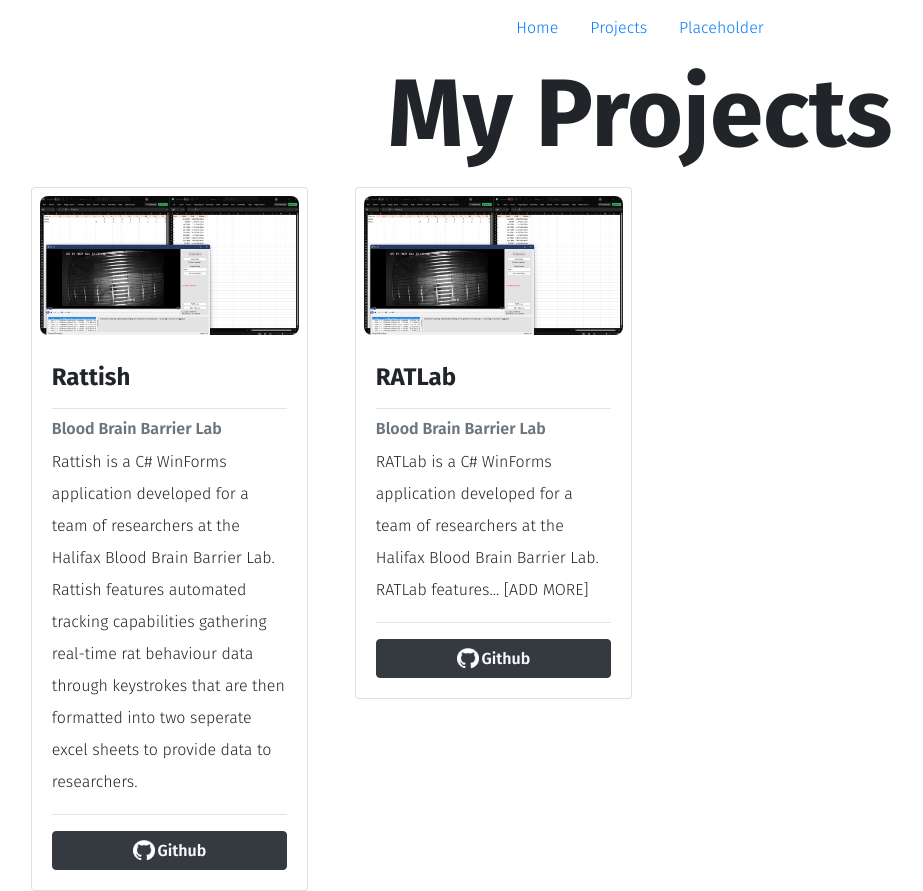
After one commit to SahilTalwarTOR/SahilTalwarTOR.github.io, a PHP site: page /work.html in a window 1280 px wide. The commit adds this page. Shown: the whole page, without its empty margins (0-923 px from the left). Run offline with PHP 8.4, Linux system fonts and the light colour scheme.

Commit message:
Fixed main homescreen & added a projects page as well

```diff
--- a/styles.css
+++ b/styles.css
@@ -138,7 +138,7 @@
 }
 
 #item3 {
-  grid-row: 2/3;
+  grid-row: 2;
   grid-column: 3;
 }
 
@@ -185,3 +185,56 @@
   from{transform: translate(0,0);}
   to {transform: translateY(-4.5rem);}
 }
+
+#paragraph {
+  width: 16rem;
+  line-height: 200%;
+}
+
+#item4 {
+  grid-row: 3;
+  grid-column: 3;
+}
+
+
+#mainTitle {
+  grid-row: 1; /* Adjusted rows if necessary */
+  grid-column: 2 / 4; /* Adjusted columns if necessary */
+  display: flex;
+  justify-content: center; /* Centers content horizontally */
+  align-items: center; /* Centers content vertically */
+  text-align: center; /* Centers text within the div */
+}
+
+#p1 {
+  grid-row: 2;
+  grid-column: 1;
+  margin-left: 10%;
+}
+
+#photo {
+  padding: 0.5rem;
+  border-radius: 1rem;
+}
+
+#details {
+  line-height: 200%;
+}
+
+#gitlogo {
+  height: 1.25rem;
+  width: 1.56rem;
+  margin-bottom: 1.25%;
+  padding-right: 1%;
+}
+
+#p2 {
+  grid-row: 2;
+  grid-column: 2;
+  margin-left: 10%;
+}
+
+#mainTitle h1 {
+  font-size: 6rem; /* Adjust font size as needed */
+  margin: 0; /* Removes default margins */
+}
--- /dev/null
+++ b/work.html
@@ -0,0 +1,87 @@
+<!DOCTYPE html>
+<html lang="en">
+<head>
+
+    <meta charset="UTF-8">
+    <meta name="viewport" content="width=device-width, initial-scale=1.0">
+    <link rel="stylesheet" href="https://cdn.jsdelivr.net/npm/bootstrap@4.0.0/dist/css/bootstrap.min.css" integrity="sha384-Gn5384xqQ1aoWXA+058RXPxPg6fy4IWvTNh0E263XmFcJlSAwiGgFAW/dAiS6JXm" crossorigin="anonymous">
+    <link rel="stylesheet" href="styles.css">
+    <link rel="preconnect" href="https://fonts.googleapis.com">
+    <link rel="preconnect" href="https://fonts.gstatic.com" crossorigin>
+    <link href="https://fonts.googleapis.com/css2?family=Fira+Sans:ital,wght@0,100;0,200;0,300;0,400;0,500;0,600;0,700;0,800;0,900;1,100;1,200;1,300;1,400;1,500;1,600;1,700;1,800;1,900&display=swap" rel="stylesheet">
+    <link
+    rel="stylesheet"
+    href="https://cdnjs.cloudflare.com/ajax/libs/animate.css/4.1.1/animate.min.css"
+  />
+    <title>Document</title>
+</head>
+
+<nav class="navbar navbar-expand-lg navbar-light" id="navbar">
+    <div class="collapse navbar-collapse justify-content-center" id="navbar">
+        <ul class="nav nav-pills nav-fill">
+            <li class="nav-item active">
+                <a class="nav-link fira-sans-light" href="index.html" id="homeButton">Home</a>
+            </li>
+            <li class="nav-item active">
+                <a class="nav-link fira-sans-light" href="work.html" id="homeButton">Projects</a>
+            </li>
+            <li class="nav-item active">
+                <a class="nav-link fira-sans-light" href="#index.php" id="homeButton">Placeholder</a>
+            </li>
+        </ul>
+    </div>
+</nav>
+
+<div id="container-flex">
+    <div id="mainTitle">
+        <h1 class="fira-sans-bold animate__animated animate__fadeIn">My Projects</h1>
+    </div>
+
+    <div id="p1">
+        <div class="card animate__animated animate__fadeInUp">
+            <img class="card-img-top" src="RattishPhoto.png" id="photo">
+            <div class="card-body">
+                <h4 class="card-title fira-sans-bold">Rattish</h4>
+                <hr>
+                <h6 class="card-subtitle mb-2 text-muted fira-sans-semibold">Blood Brain Barrier Lab</h6>
+                <p class="card-text fira-sans-light" id="details">Rattish is a C# WinForms application developed for a team of researchers at the Halifax Blood Brain Barrier Lab. Rattish features automated tracking capabilities gathering real-time rat behaviour data through keystrokes that are then formatted into two seperate excel sheets to provide data to researchers.</p>
+                <hr>
+                <div class="container-button">
+                <button type="button" class="btn btn-primary btn-md btn-block btn-dark" id="gitbutton"><img src="gitlogo.png" id="gitlogo"><a href="" class="fira-sans-semibold text-light">Github</a></button>
+                </div>
+            </div>
+        </div>
+    </div>
+
+
+    <div id="p2">
+        <div class="card animate__animated animate__fadeInUp">
+            <img class="card-img-top" src="RattishPhoto.png" id="photo">
+            <div class="card-body">
+                <h4 class="card-title fira-sans-bold">RATLab</h4>
+                <hr>
+                <h6 class="card-subtitle mb-2 text-muted fira-sans-semibold">Blood Brain Barrier Lab</h6>
+                <p class="card-text fira-sans-light" id="details">RATLab is a C# WinForms application developed for a team of researchers at the Halifax Blood Brain Barrier Lab. RATLab features... [ADD MORE]</p>
+                <hr>
+                <div class="container-button">
+                <button type="button" class="btn btn-primary btn-md btn-block btn-dark" id="gitbutton"><img src="gitlogo.png" id="gitlogo"><a href="https://github.com/SahilTalwarTOR/RattishApp" class="fira-sans-semibold text-light">Github</a></button>
+                </div>
+            </div>
+        </div>
+    </div>
+</div>
+
+<body>
+
+
+
+<script src="https://code.jquery.com/jquery-3.3.1.slim.min.js" integrity="sha384-q8i/X+965DzO0rT7abK41JStQIAqVgRVzpbzo5smXKp4YfRvH+8abtTE1Pi6jizo" crossorigin="anonymous"></script>
+<script src="https://cdn.jsdelivr.net/npm/popper.js@1.14.7/dist/umd/popper.min.js" integrity="sha384-UO2eT0CpHqdSJQ6hJty5KVphtPhzWj9WO1clHTMGa3JDZwrnQq4sF86dIHNDz0W1" crossorigin="anonymous"></script>
+<script src="https://cdn.jsdelivr.net/npm/bootstrap@4.3.1/dist/js/bootstrap.min.js" integrity="sha384-JjSmVgyd0p3pXB1rRibZUAYoIIy6OrQ6VrjIEaFf/nJGzIxFDsf4x0xIM+B07jRM" crossorigin="anonymous"></script>
+</body>
+
+
+
+
+
+</html>
```
Also changed, not shown: index.html (+10 -15 lines), RattishPhoto.png (added), gitlogo.png (added).
